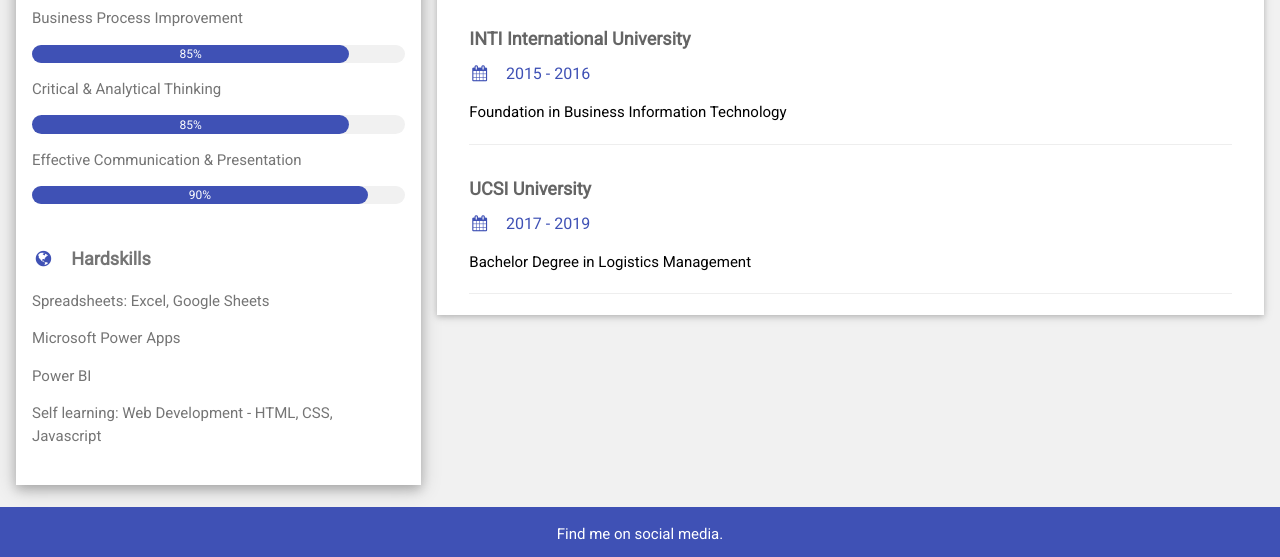
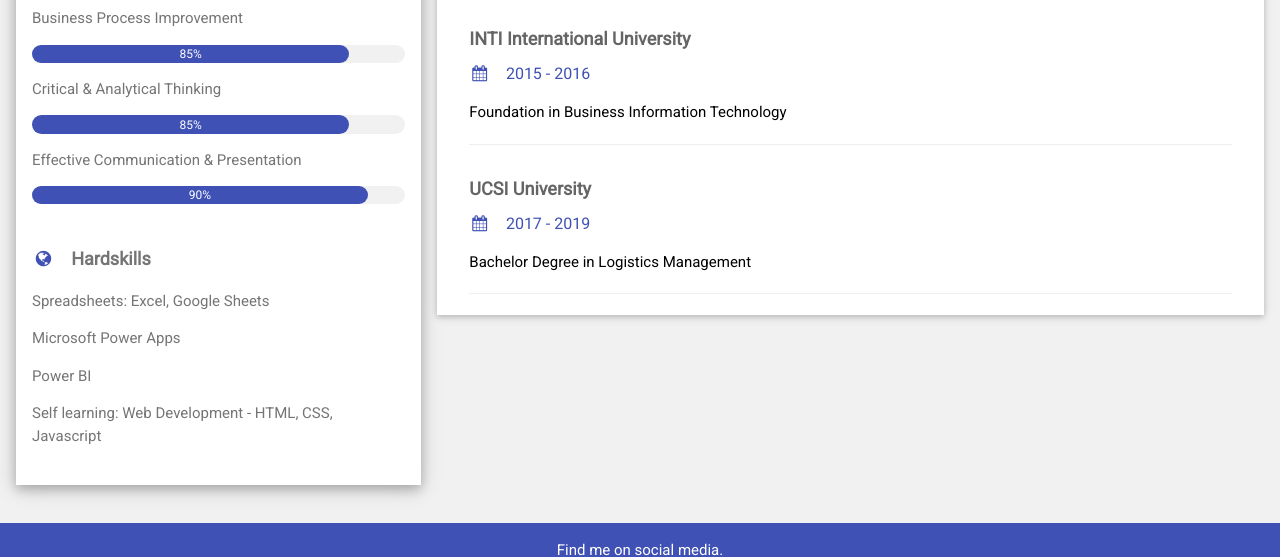
Before and after one commit to rc73w/hello-ryan.github.io, a plain HTML site: page index.html in a window 1280 px wide. Shown: the part 721-1278 px from the top of the page. Drawn offline with nearby package versions, Linux system fonts and the light colour scheme.

Commit message:
Update index.html

```diff
--- a/index.html
+++ b/index.html
@@ -126,7 +126,7 @@ html,body,h1,h2,h3,h4,h5,h6 {font-family: "Roboto", sans-serif}
   <!-- End Page Container -->
 </div>
 
-<footer class="w3-container w3-indigo w3-center w3-margin-bottom">
+<footer class="w3-container w3-indigo w3-center w3-margin-top">
   <p>Find me on social media.</p>
   <i class="fa fa-facebook-official w3-hover-opacity"></i>
   <i class="fa fa-instagram w3-hover-opacity"></i>
```
